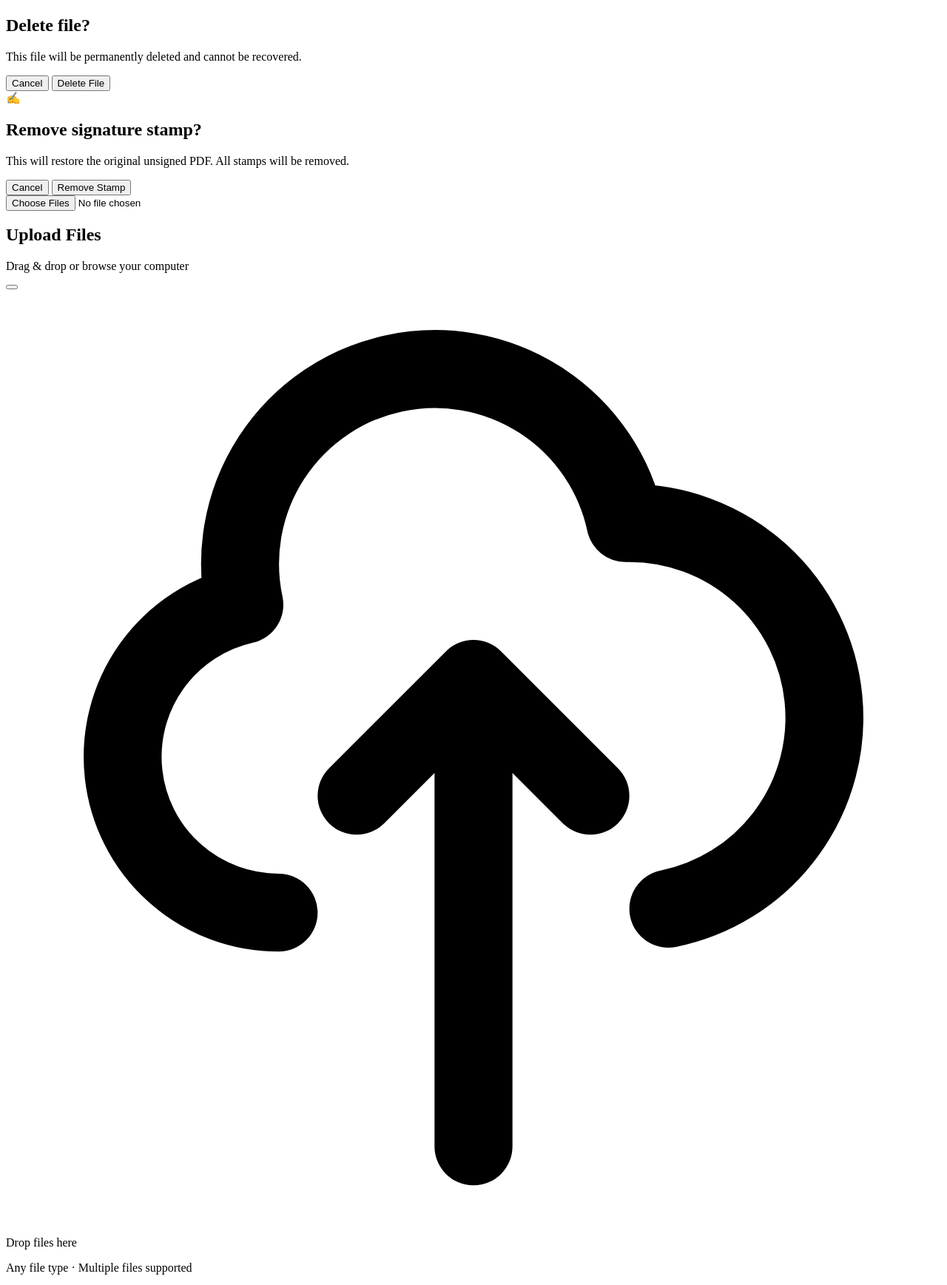
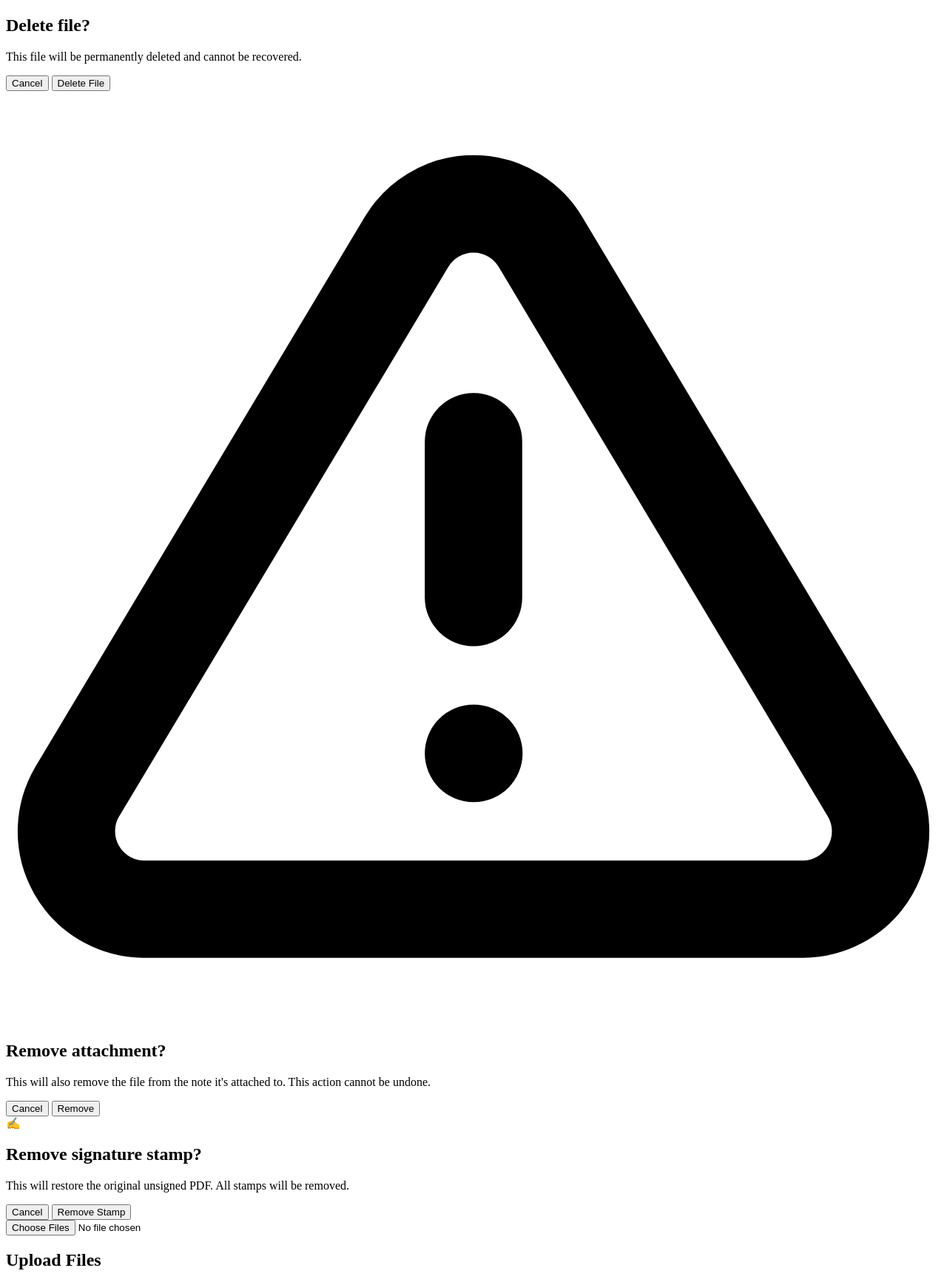
Before and after one commit to t0n003c/bookworm, a Python web app: template templates/partials/home_page_uploads.html in a window 1280 px wide. Shown: the part 2073-3810 px from the top of the page at 74% size. Run offline with Jinja, Linux system fonts and the light colour scheme; the template is opened without the code that fills it, so the values that code supplies are empty.

Commit message:
feat(uploads): replace confirm() on note-attachment removal with matching BookWorm modal style

```diff
--- a/templates/partials/home_page_uploads.html
+++ b/templates/partials/home_page_uploads.html
@@ -240,7 +240,7 @@
       <div class="flex gap-3 justify-end">
         <button type="button" onclick="_uplCancelDelete()"
                 class="px-4 py-2 text-sm rounded-lg border border-gray-300 dark:border-zinc-600
-                       text-gray-700 dark:text-zinc-300 hover:bg-gray-50 dark:hover:bg-zinc-800
+                  text-gray-700 dark:text-zinc-300 hover:bg-gray-50 dark:hover:bg-zinc-800
                        transition focus:outline-none focus:ring-2 focus:ring-gray-300">
           Cancel
         </button>
@@ -253,6 +253,54 @@
       </div>
     </div>
   </div>{# /delete modal #}
+
+  {# ── Remove attachment confirmation modal ────────────────────────────────── #}
+  <div id="upl-rm-att-modal"
+       class="hidden fixed inset-0 z-50 flex items-center justify-center"
+       role="dialog" aria-modal="true" aria-labelledby="upl-rm-att-title"
+       onkeydown="if(event.key==='Escape')_uplCancelRemoveAttachment()">
+    <div class="absolute inset-0 bg-black/40 backdrop-blur-sm"
+         onclick="_uplCancelRemoveAttachment()" aria-hidden="true"></div>
+    <div class="relative bg-white dark:bg-zinc-900 rounded-2xl shadow-2xl
+                w-full max-w-sm mx-4 p-6">
+      <div class="flex items-center gap-3 mb-4">
+        <span class="flex-shrink-0 w-10 h-10 rounded-full bg-red-100 dark:bg-red-900/30
+                     flex items-center justify-center text-[#ea1100]" aria-hidden="true">
+          <svg xmlns="http://www.w3.org/2000/svg" class="w-5 h-5" fill="none"
+               viewBox="0 0 24 24" stroke="currentColor" stroke-width="2.5">
+            <path stroke-linecap="round" stroke-linejoin="round"
+                  d="M12 9v4m0 4h.01M10.29 3.86L1.82 18a2 2 0 001.71 3h16.94
+                     a2 2 0 001.71-3L13.71 3.86a2 2 0 00-3.42 0z"/>
+          </svg>
+        </span>
+        <h2 id="upl-rm-att-title" class="text-base font-bold text-gray-900 dark:text-zinc-100">
+          Remove attachment?
+        </h2>
+      </div>
+      <p class="text-sm text-gray-600 dark:text-zinc-400 mb-1">
+        <span id="upl-rm-att-filename"
+              class="font-semibold text-gray-800 dark:text-zinc-200"></span>
+      </p>
+      <p class="text-sm text-gray-600 dark:text-zinc-400 mb-5">
+        This will also remove the file from the note it&#39;s attached to.
+        This action cannot be undone.
+      </p>
+      <div class="flex gap-3 justify-end">
+        <button type="button" onclick="_uplCancelRemoveAttachment()"
+                class="px-4 py-2 text-sm rounded-lg border border-gray-300 dark:border-zinc-600
+                       text-gray-700 dark:text-zinc-300 hover:bg-gray-50 dark:hover:bg-zinc-800
+                       transition focus:outline-none focus:ring-2 focus:ring-gray-300">
+          Cancel
+        </button>
+        <button id="upl-rm-att-confirm-btn" type="button" onclick="_uplDoRemoveAttachment()"
+                class="px-4 py-2 text-sm rounded-lg bg-[#ea1100] text-white font-semibold
+                       hover:bg-red-700 transition focus:outline-none
+                       focus:ring-2 focus:ring-[#ea1100]">
+          Remove
+        </button>
+      </div>
+    </div>
+  </div>{# /remove attachment modal #}
 
   {# ── Remove stamp confirmation modal ────────────────────────────────────── #}
   <div id="upl-remove-stamp-modal"
```
Also changed, not shown: static/js/home-page-uploads.js (+24 -3 lines).
